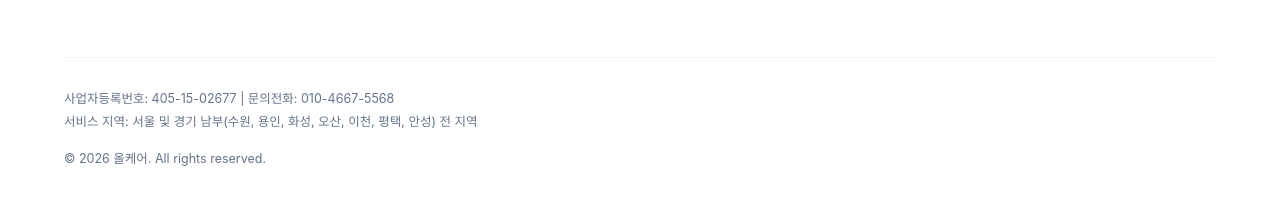
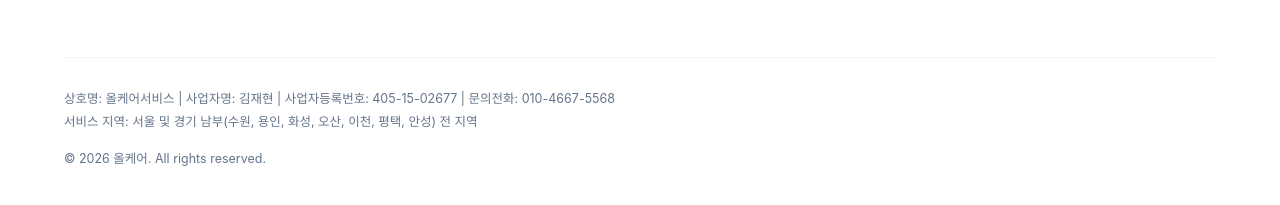
Before and after one commit to wogus5695-ctrl/Sgyeonggi-rope-02, a website: page template.html in a window 1280 px wide. Shown: the part 6517-6722 px from the top of the page. Drawn offline with Linux system fonts and the light colour scheme; a web font is replaced by a local one.

Commit message:
Update footer business information

```diff
--- a/template.html
+++ b/template.html
@@ -787,7 +787,7 @@
 
       <div class="footer-bottom">
         <div class="footer-company-details">
-          <span>사업자등록번호: 405-15-02677</span> | <span>문의전화: <span class="company-phone">010-4667-5568</span></span><br>
+          <span>상호명: 올케어서비스</span> | <span>사업자명: 김재현</span> | <span>사업자등록번호: 405-15-02677</span> | <span>문의전화: <span class="company-phone">010-4667-5568</span></span><br>
           <span>서비스 지역: 서울 및 경기 남부(수원, 용인, 화성, 오산, 이천, 평택, 안성) 전 지역</span>
         </div>
         <div class="footer-copy">
```
